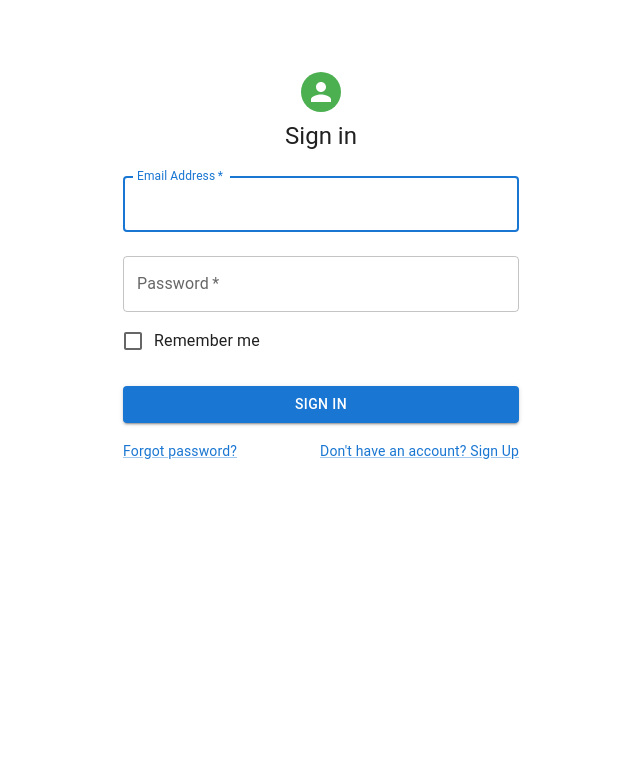
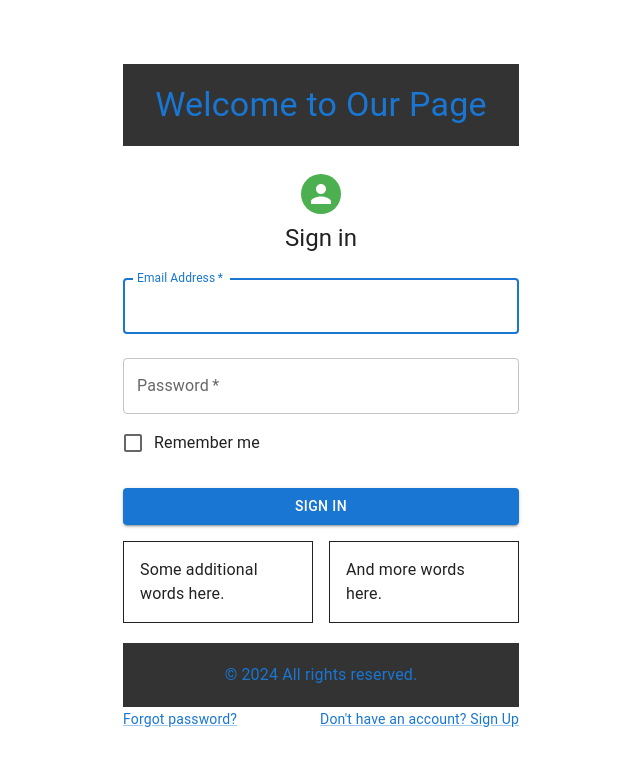
Before and after one commit to ShaunCl123/FeelFlow, a Next.js app: page / in a window 1280 px wide. Shown: the top 766 px of the page, without its empty margins (319-959 px from the left). Built offline with nearby package versions, Linux system fonts and the light colour scheme.

Commit message:
addition of some page design

```diff
--- a/package.json
+++ b/package.json
@@ -25,6 +25,7 @@
     "react": "latest",
     "react-datepicker": "^6.1.0",
     "react-dom": "latest",
+    "react-router-dom": "^6.22.1",
     "request": "^2.88.2",
     "requests": "^0.3.0",
     "zxing-typescript": "^0.1.2"
--- a/src/app/page.js
+++ b/src/app/page.js
@@ -9,92 +9,48 @@ import Checkbox from '@mui/material/Checkbox';
 import Link from '@mui/material/Link';
 import Grid from '@mui/material/Grid';
 import Box from '@mui/material/Box';
-
 import Typography from '@mui/material/Typography';
 import Container from '@mui/material/Container';
-import {ThemeProvider } from '@mui/material/styles';
-
+import { ThemeProvider } from '@mui/material/styles';
 import { createTheme } from '@mui/material/styles';
-import { green, purple } from '@mui/material/colors';
-
+import { green } from '@mui/material/colors';
 
 export default function Page() {
-
-
-
-  /*
-  This function does the actual work
-  calling the fetch to get things from the database.
-  */
   async function runDBCallAsync(url) {
-
-
     const res = await fetch(url);
     const data = await res.json();
 
-
-    if(data.data== "valid"){
-      console.log("login is valid!")
-
-
+    if (data.data === 'valid') {
+      console.log('login is valid!');
     } else {
-
-      console.log("not valid  ")
+      console.log('not valid');
     }
   }
 
-
-  /*
-
-  When the button is clicked, this is the event that is fired.
-  The first thing we need to do is prevent the default refresh of the page.
-  */
   const handleSubmit = (event) => {
-
-		console.log("handling submit");
-
-
+    console.log('handling submit');
     event.preventDefault();
-
     const data = new FormData(event.currentTarget);
-
-
-    let email = data.get('email')
-		let pass = data.get('pass')
-
-    console.log("Sent email:" + email)
-    console.log("Sent pass:" + pass)
-
+    let email = data.get('email');
+    let pass = data.get('pass');
+    console.log('Sent email:' + email);
+    console.log('Sent pass:' + pass);
     let url = `http://localhost:3000/api/login?email=${email}&pass=${pass}`;
-
-console.log(url)
-    runDBCallAsync(url)
-
-
-
-
-  }; // end handler
-
-
-
-
+    console.log(url);
+    runDBCallAsync(url);
+  };
 
   const theme = createTheme({
     palette: {
-
       secondary: {
         main: green[500],
       },
     },
   });
 
-
-
-
-
   return (
     <ThemeProvider theme={theme}>
-    <Container component="main"  maxWidth="xs">
+      <Container component="main" maxWidth="xs">
         <CssBaseline />
         <Box
           sx={{
@@ -104,9 +60,23 @@ console.log(url)
             alignItems: 'center',
           }}
         >
-        <Avatar sx={{ m: 1, bgcolor: 'secondary.main' }}>
+          {/* Header */}
+          <Box
+            sx={{
+              backgroundColor: '#333',
+              width: '100%',
+              padding: '20px',
+              textAlign: 'center',
+              marginBottom: '20px',
+            }}
+          >
+            <Typography variant="h4" color="primary">
+              Welcome to Our Page
+            </Typography>
+          </Box>
 
-        </Avatar>
+          {/* Form */}
+          <Avatar sx={{ m: 1, bgcolor: 'secondary.main' }}></Avatar>
           <Typography component="h1" variant="h5">
             Sign in
           </Typography>
@@ -135,18 +105,40 @@ console.log(url)
               control={<Checkbox value="remember" color="primary" />}
               label="Remember me"
             />
-          <Button
-            type="submit"
-            fullWidth
-            variant="contained"
-            sx={{ mt: 3, mb: 2 }}
-          >
+            <Button type="submit" fullWidth variant="contained" sx={{ mt: 3, mb: 2 }}>
               Sign In
             </Button>
 
+            {/* Grid Boxes */}
+            <Grid container spacing={2}>
+              <Grid item xs={12} sm={6}>
+                <Box border={1} p={2}>
+                  <Typography variant="body1">Some additional words here.</Typography>
+                </Box>
+              </Grid>
+              <Grid item xs={12} sm={6}>
+                <Box border={1} p={2}>
+                  <Typography variant="body1">And more words here.</Typography>
+                </Box>
+              </Grid>
+            </Grid>
 
+            {/* Footer */}
+            <Box
+              sx={{
+                backgroundColor: '#333',
+                width: '100%',
+                padding: '20px',
+                textAlign: 'center',
+                marginTop: '20px',
+              }}
+            >
+              <Typography variant="body1" color="primary">
+                © 2024 All rights reserved.
+              </Typography>
+            </Box>
 
-
+            {/* Links */}
             <Grid container>
               <Grid item xs>
                 <Link href="/forgotpassword" variant="body2">
@@ -161,10 +153,7 @@ console.log(url)
             </Grid>
           </Box>
         </Box>
-
       </Container>
-
     </ThemeProvider>
-
   );
 }
```
Also changed, not shown: src/app/home/page.js (+30 -0 lines), src/app/register/page.js (+54 -0 lines), src/app/scanner/page.js (+36 -13 lines), 1 other file (tests, documents, lock files or other folders). Lines whose indentation alone changed are shown as unchanged.
